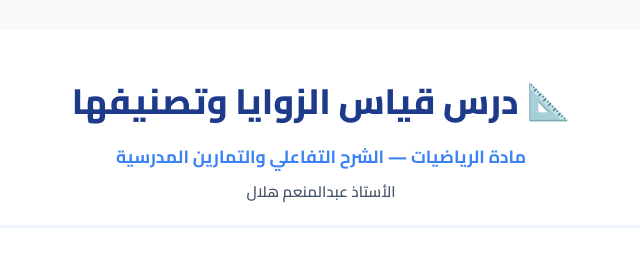
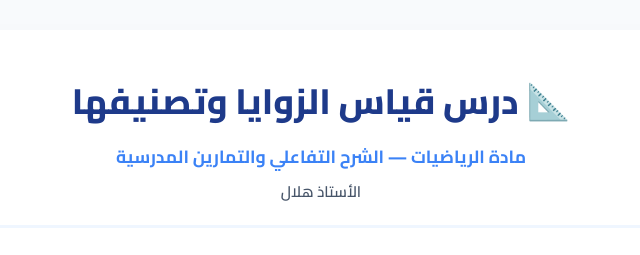
Before and after one commit to AbdelMoneimHilal/angles-lesson2, a plain HTML site: page index.html in a window 1280 px wide. Shown: the top 255 px of the page, 319-959 px from the left. Drawn offline with Linux system fonts and the light colour scheme.

Commit message:
Update index.html

```diff
--- a/index.html
+++ b/index.html
@@ -402,7 +402,7 @@
     <header>
         <h1>📐 درس قياس الزوايا وتصنيفها</h1>
         <h2>مادة الرياضيات — الشرح التفاعلي والتمارين المدرسية</h2>
-        <h3>الأستاذ عبدالمنعم هلال</h3>
+        <h3>الأستاذ  هلال</h3>
     </header>
 
     <!-- 1. مفهوم الزاوية -->
```
